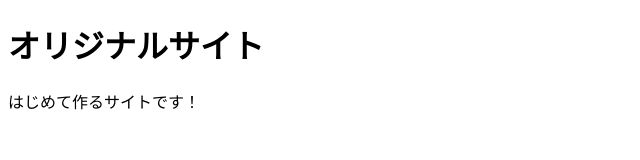
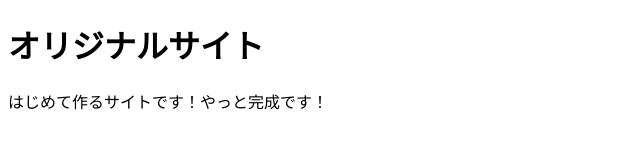
Before and after one commit to yu-ki2238/Mysite, a plain HTML site: page index.html in a window 1280 px wide. Shown: the whole page, without its empty margins (0-640 px from the left). Drawn offline with Linux system fonts and the light colour scheme.

Commit message:
Add files via upload

```diff
--- a/index.html
+++ b/index.html
@@ -7,7 +7,7 @@
 </head>
 <body>
     <h1>オリジナルサイト</h1>
-    <p>はじめて作るサイトです！</p>
+    <p>はじめて作るサイトです！やっと完成です！</p>
 
 </body>
 </html>
```
